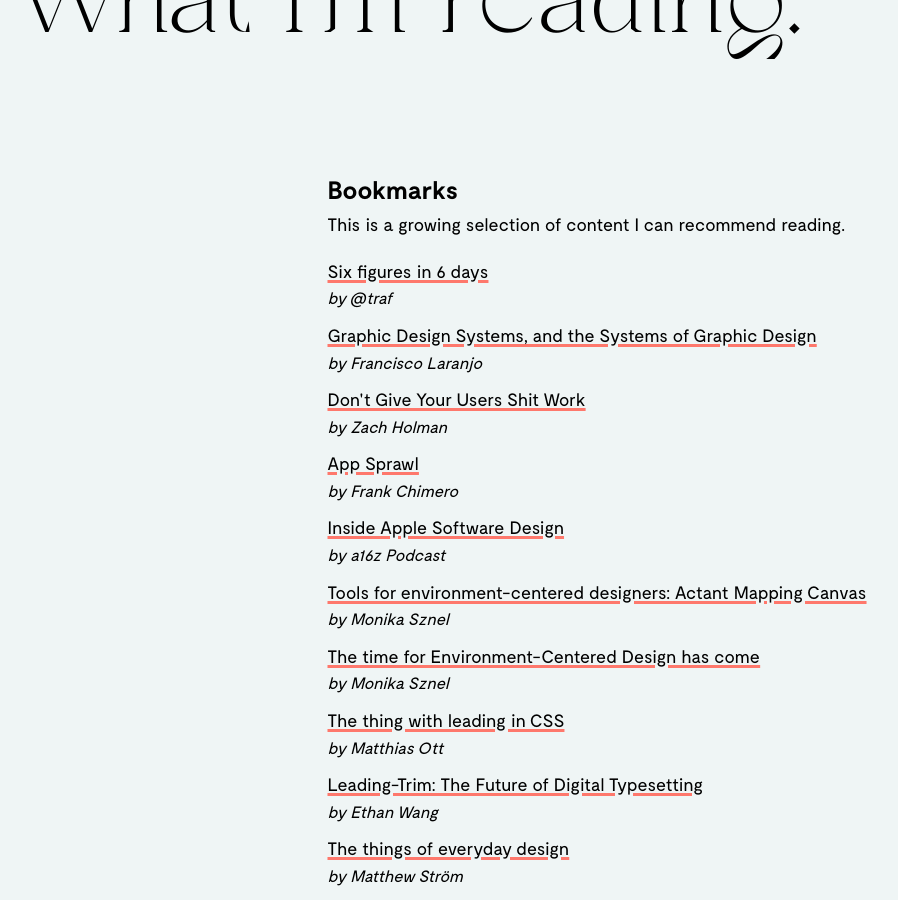
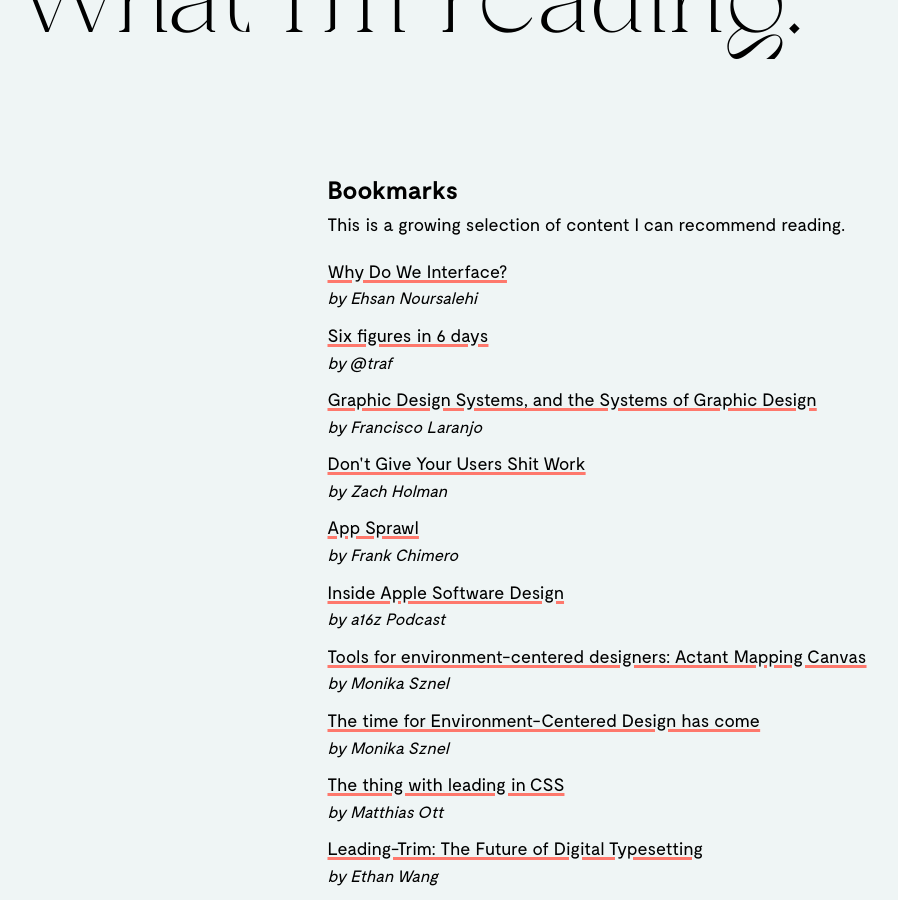
Before and after one commit to jacoblindstrm/jacoblindstrm.github.io, a Jekyll site: the page built from _posts/2020-04-01-what-im-reading.html, in a window 1280 px wide and 900 px high, scrolled down 337 px. Shown: the whole window, without its empty margins (157-1055 px from the left). Built offline with Jekyll 4.4.1, drawn with Linux system fonts in a browser that asks for light colours; comment, search, counter and statistics services are not loaded.

Commit message:
Update articles.yml

```diff
--- a/_data/articles.yml
+++ b/_data/articles.yml
@@ -1,3 +1,6 @@
+- title: Why Do We Interface?
+  url: http://whydoweinterface.com/
+  author: Ehsan Noursalehi
 - title: Six figures in 6 days
   url: https://tr.af/6
   author: "@traf"
```
